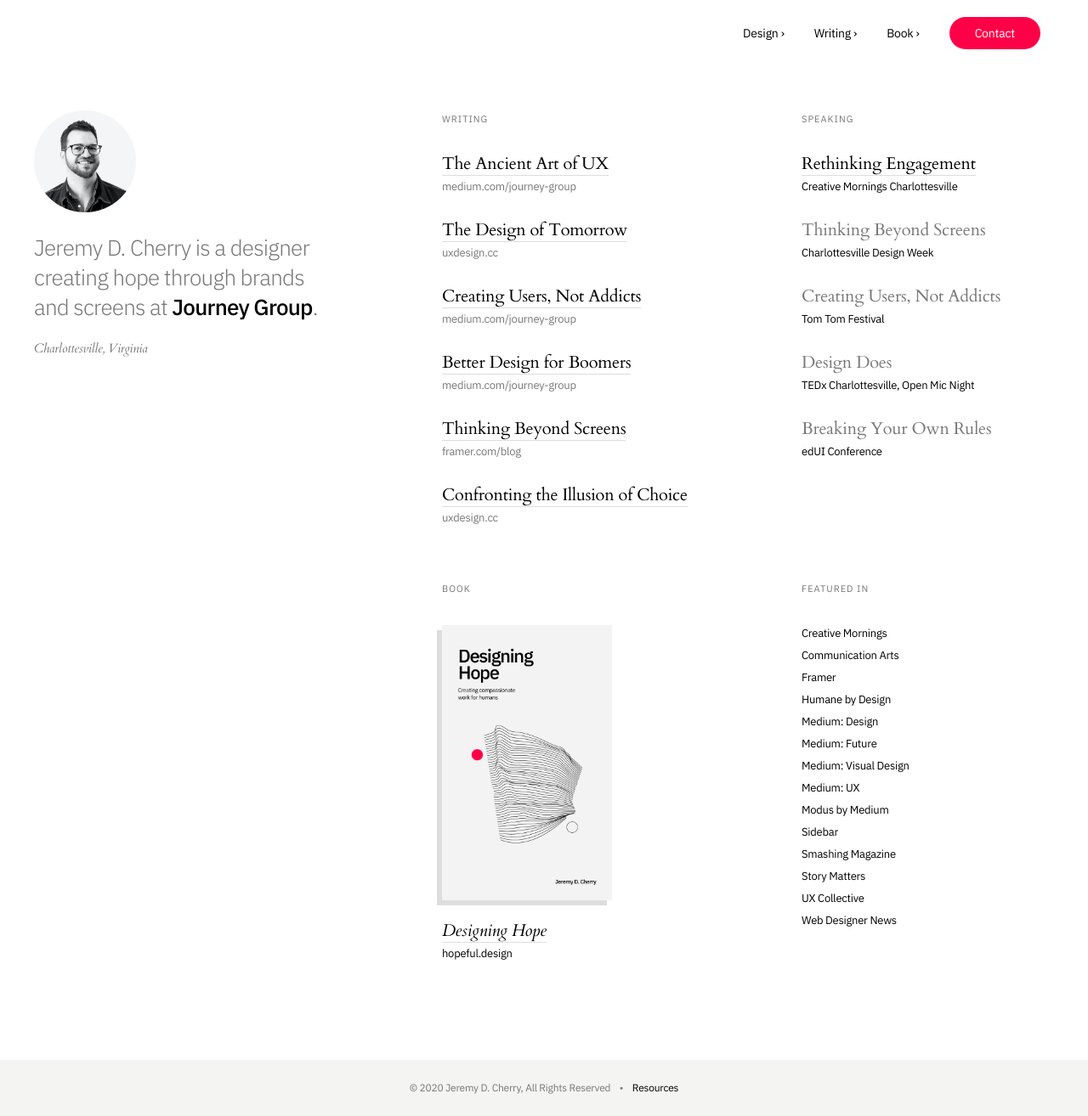
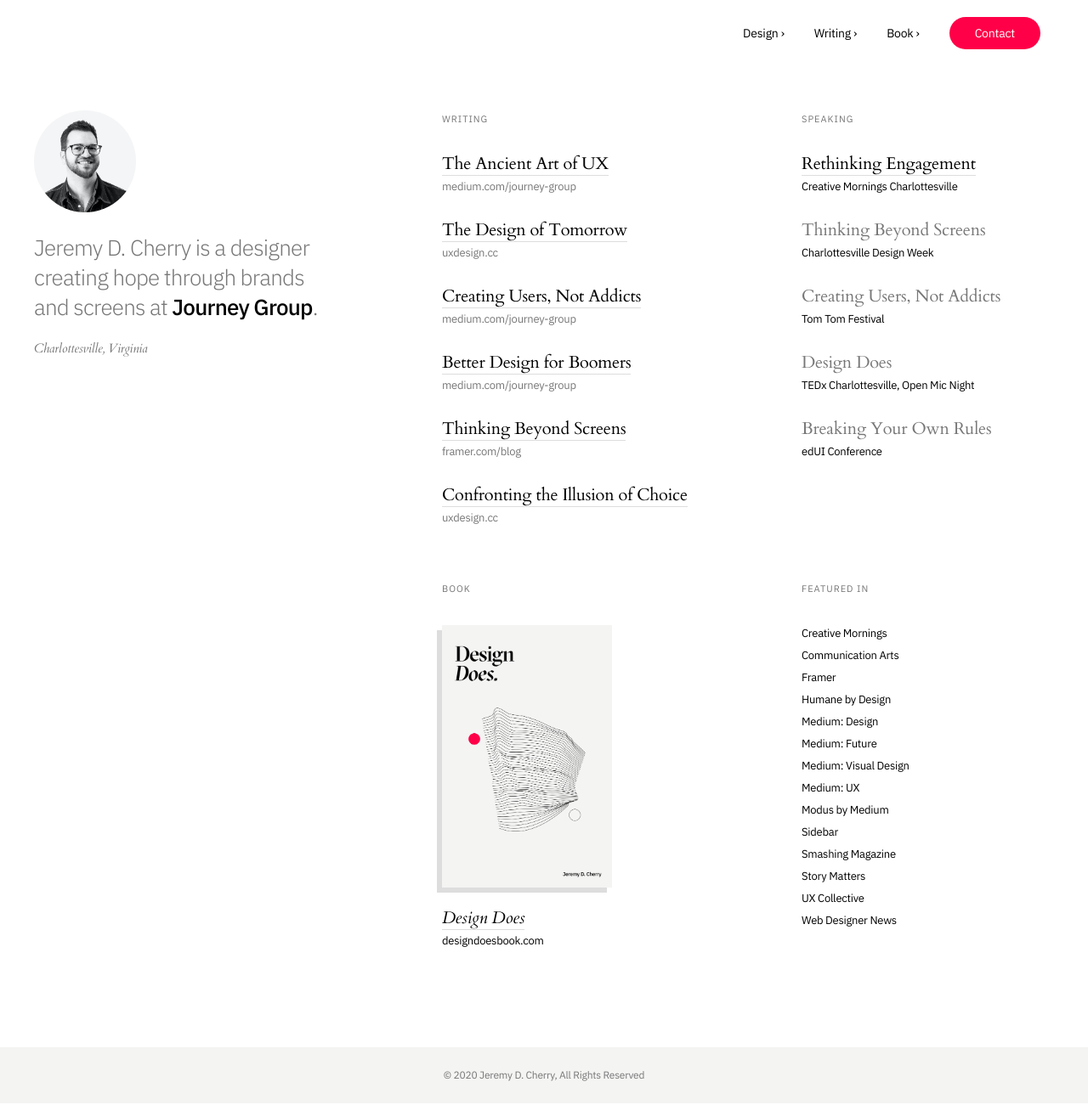
Before and after one commit to jeremydcherry/jeremydcherry.github.io, a Jekyll site: the page built from index.md, in a window 1280 px wide. Shown: the whole page at 85% size. Built offline with Jekyll 4.4.1, drawn with Linux system fonts in a browser that asks for light colours.

Commit message:
Site tweaks

```diff
--- a/_layouts/default.html
+++ b/_layouts/default.html
@@ -33,7 +33,7 @@
       {{ content }}
       </div>
       <footer>
-        &copy; {{ site.time | date: '%Y' }} Jeremy D. Cherry, All Rights Reserved&nbsp;&nbsp;&nbsp;&nbsp;&bull;&nbsp;&nbsp;&nbsp;&nbsp;<a href="/resources" class="resources-footer">Resources</a>
+        &copy; {{ site.time | date: '%Y' }} Jeremy D. Cherry, All Rights Reserved
       </footer>
     </main>
   </body>
--- a/index.md
+++ b/index.md
@@ -80,9 +80,9 @@ title: Jeremy D. Cherry
   <div class="column-third col-third-2">
   	<h3 class="landing">Book</h3>
   	<br/>
-  	<a href="https://hopeful.design/"><img src="/images/book-cover.png" class="book-cover" alt="Designing Hope Book Cover"></a>
-  	<h2 class="landing"><a href="https://hopeful.design/" class="title"><em>Designing Hope</em></a></h2>
-  	<h4 class="landing"><a href="https://hopeful.design/" class="event">hopeful.design</a></h4>
+  	<a href="https://hopeful.design/"><img src="/images/designdoes_cover.png" class="book-cover" alt="Design Does Book Cover"></a>
+  	<h2 class="landing"><a href="https://designdoesbook.com" class="title"><em>Design Does</em></a></h2>
+  	<h4 class="landing"><a href="https://designdoesbook.com" class="event">designdoesbook.com</a></h4>
   </div>
   <!-- Featured -->
   <div class="column-third col-third-3">
```
Also changed, not shown: images/designdoes_cover.png (added).
